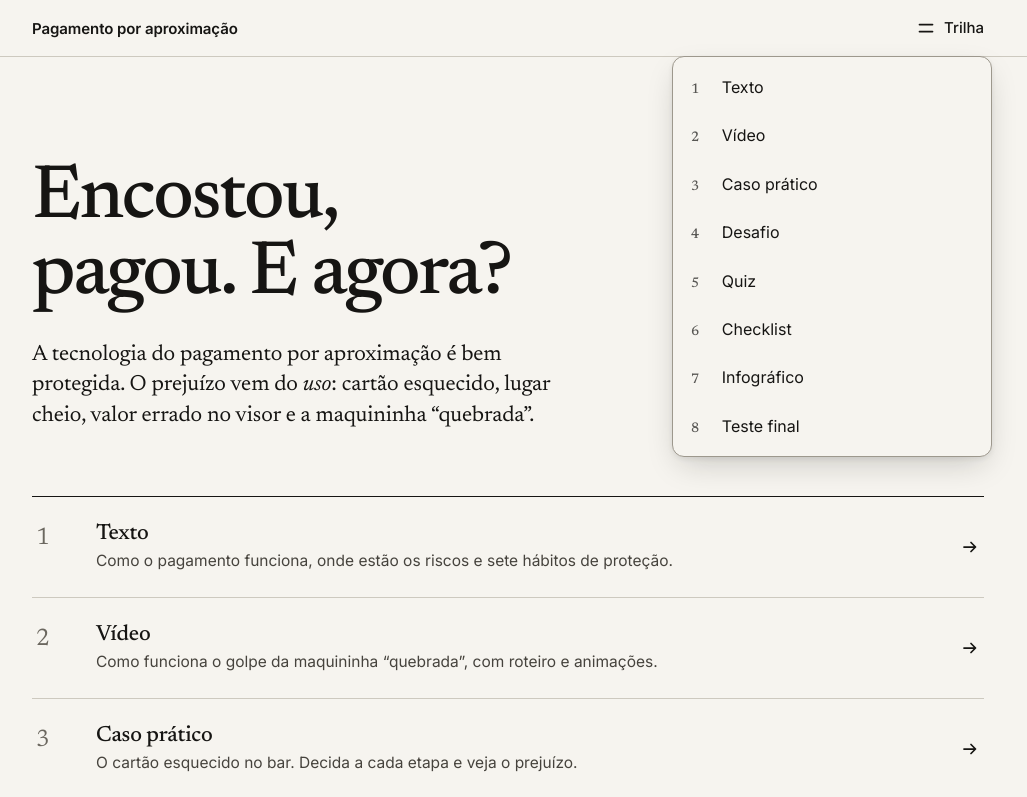
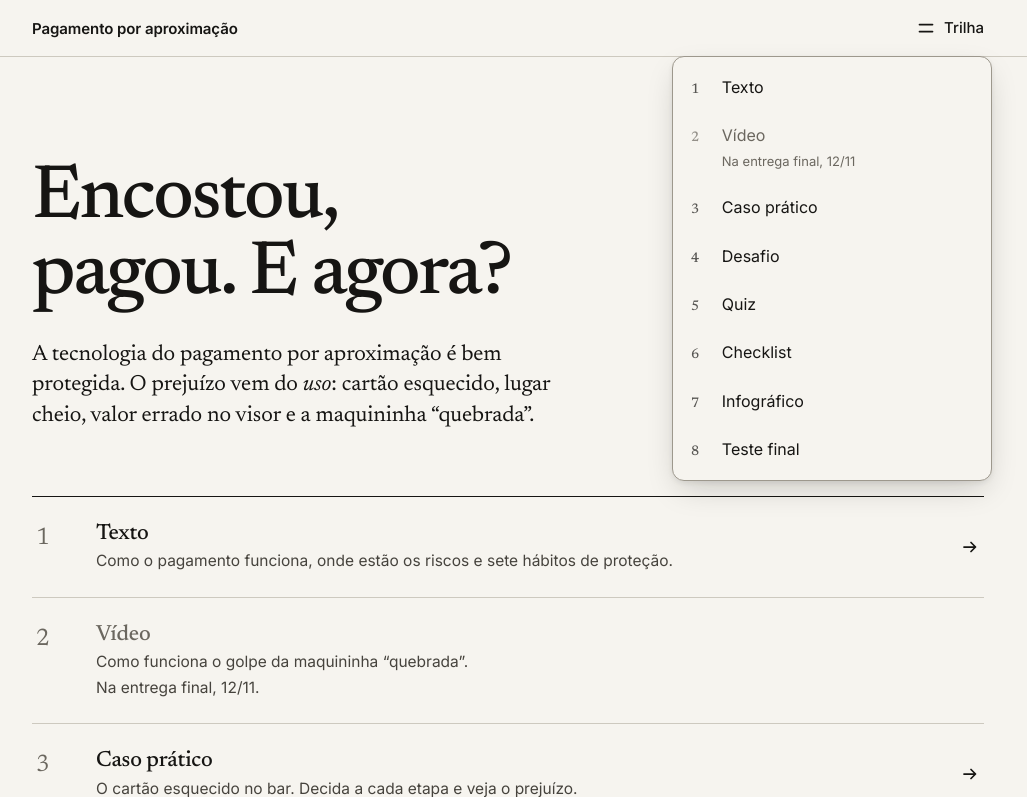
Before and after one commit to araujoviana/seguranca-ext, a plain HTML site: page docs/index.html in a window 1280 px wide. Both pictures are taken after a click on the heading "Trilha". Shown: the top 797 px of the page, without its empty margins (132-1159 px from the left). Drawn offline with Linux system fonts and the light colour scheme.

Commit message:
Vídeo desativado na trilha até a entrega final (12/11)

```diff
--- a/docs/assets/nav.js
+++ b/docs/assets/nav.js
@@ -14,7 +14,7 @@
   };
 
   var trilha = [
-    ["texto.html", "Texto"], ["video.html", "Vídeo"], ["caso-pratico.html", "Caso prático"],
+    ["texto.html", "Texto"], ["video.html", "Vídeo", "off"], ["caso-pratico.html", "Caso prático"],
     ["desafio.html", "Desafio"], ["quiz.html", "Quiz"], ["checklist.html", "Checklist"],
     ["infografico.html", "Infográfico"], ["teste-final.html", "Teste final"]
   ];
@@ -25,6 +25,7 @@
   var topo = document.getElementById("topo");
   if (topo) {
     var itens = trilha.map(function (l, n) {
+      if (l[2]) return '<li><span class="off" aria-disabled="true"><span class="n">' + (n + 1) + "</span><span>" + l[1] + "<small>Na entrega final, 12/11</small></span></span></li>";
       return "<li><a href=\"" + l[0] + "\"" + (n === pos ? ' aria-current="page"' : "") + '><span class="n">' + (n + 1) + "</span>" + l[1] + "</a></li>";
     }).join("");
     topo.innerHTML = '<div class="in"><a class="marca" href="index.html">Pagamento por aproximação</a>' +
@@ -37,7 +38,8 @@
 
   var main = document.querySelector("main");
   if (main && pos >= 0) {
-    var ant = trilha[pos - 1], prox = trilha[pos + 1];
+    var ativos = trilha.filter(function (l) { return !l[2]; }), k = ativos.indexOf(trilha[pos]);
+    var ant = ativos[k - 1], prox = ativos[k + 1];
     var p = document.createElement("nav");
     p.className = "pager";
     p.setAttribute("aria-label", "Navegar pela trilha");
--- a/docs/assets/style.css
+++ b/docs/assets/style.css
@@ -270,3 +270,11 @@ video { width: 100%; border: 1px solid var(--fio-2); border-radius: 14px; backgr
   .mito { background: none; border: 1px solid #999; }
 }
 [hidden] { display: none !important; }
+.off { display: grid; grid-template-columns: 2.25rem 1fr; gap: 12px; padding: 20px 4px; min-height: 72px; color: var(--tinta-3); cursor: not-allowed; user-select: none; }
+.off .n { font: 400 1.5rem/1 var(--serif); padding-top: .2em; }
+.off b { display: block; font: 500 1.375rem/1.2 var(--serif); }
+.off .d { display: block; font-size: .9688rem; line-height: 1.45; margin-top: 3px; }
+.off small { display: block; font-size: .8125rem; margin-top: 2px; }
+.menu .off { padding: 11px 12px; display: flex; gap: 14px; align-items: baseline; min-height: 44px; font-size: 1rem; }
+.menu .off .n { font: 500 .875rem var(--serif); padding: 0; width: 1.2em; }
+@media (min-width: 720px) { .lista-trilha .off { grid-template-columns: 3rem 1fr; padding: 24px 4px; } }
--- a/docs/index.html
+++ b/docs/index.html
@@ -21,7 +21,7 @@
 </section>
 <ol class="lista-trilha" aria-label="Trilha">
 <li><a href="texto.html"><span class="n">1</span><span><b>Texto</b><span class="d">Como o pagamento funciona, onde estão os riscos e sete hábitos de proteção.</span></span><svg class="ic" viewBox="0 0 20 20" width="20" height="20" fill="none" stroke="currentColor" stroke-width="1.75" stroke-linecap="round" stroke-linejoin="round" aria-hidden="true"><path d="M4 10h11M11 5.5l4.5 4.5-4.5 4.5"/></svg></a></li>
-<li><a href="video.html"><span class="n">2</span><span><b>Vídeo</b><span class="d">Como funciona o golpe da maquininha “quebrada”, com roteiro e animações.</span></span><svg class="ic" viewBox="0 0 20 20" width="20" height="20" fill="none" stroke="currentColor" stroke-width="1.75" stroke-linecap="round" stroke-linejoin="round" aria-hidden="true"><path d="M4 10h11M11 5.5l4.5 4.5-4.5 4.5"/></svg></a></li>
+<li><span class="off" aria-disabled="true"><span class="n">2</span><span><b>Vídeo</b><span class="d">Como funciona o golpe da maquininha “quebrada”.</span><span class="d">Na entrega final, 12/11.</span></span></span></li>
 <li><a href="caso-pratico.html"><span class="n">3</span><span><b>Caso prático</b><span class="d">O cartão esquecido no bar. Decida a cada etapa e veja o prejuízo.</span></span><svg class="ic" viewBox="0 0 20 20" width="20" height="20" fill="none" stroke="currentColor" stroke-width="1.75" stroke-linecap="round" stroke-linejoin="round" aria-hidden="true"><path d="M4 10h11M11 5.5l4.5 4.5-4.5 4.5"/></svg></a></li>
 <li><a href="desafio.html"><span class="n">4</span><span><b>Desafio</b><span class="d">Encontre os cinco erros na história da noite do show.</span></span><svg class="ic" viewBox="0 0 20 20" width="20" height="20" fill="none" stroke="currentColor" stroke-width="1.75" stroke-linecap="round" stroke-linejoin="round" aria-hidden="true"><path d="M4 10h11M11 5.5l4.5 4.5-4.5 4.5"/></svg></a></li>
 <li><a href="quiz.html"><span class="n">5</span><span><b>Quiz</b><span class="d">Cinco questões, com a explicação da resposta.</span></span><svg class="ic" viewBox="0 0 20 20" width="20" height="20" fill="none" stroke="currentColor" stroke-width="1.75" stroke-linecap="round" stroke-linejoin="round" aria-hidden="true"><path d="M4 10h11M11 5.5l4.5 4.5-4.5 4.5"/></svg></a></li>
```
Also changed, not shown: docs/video.html (+1 -0 lines).
